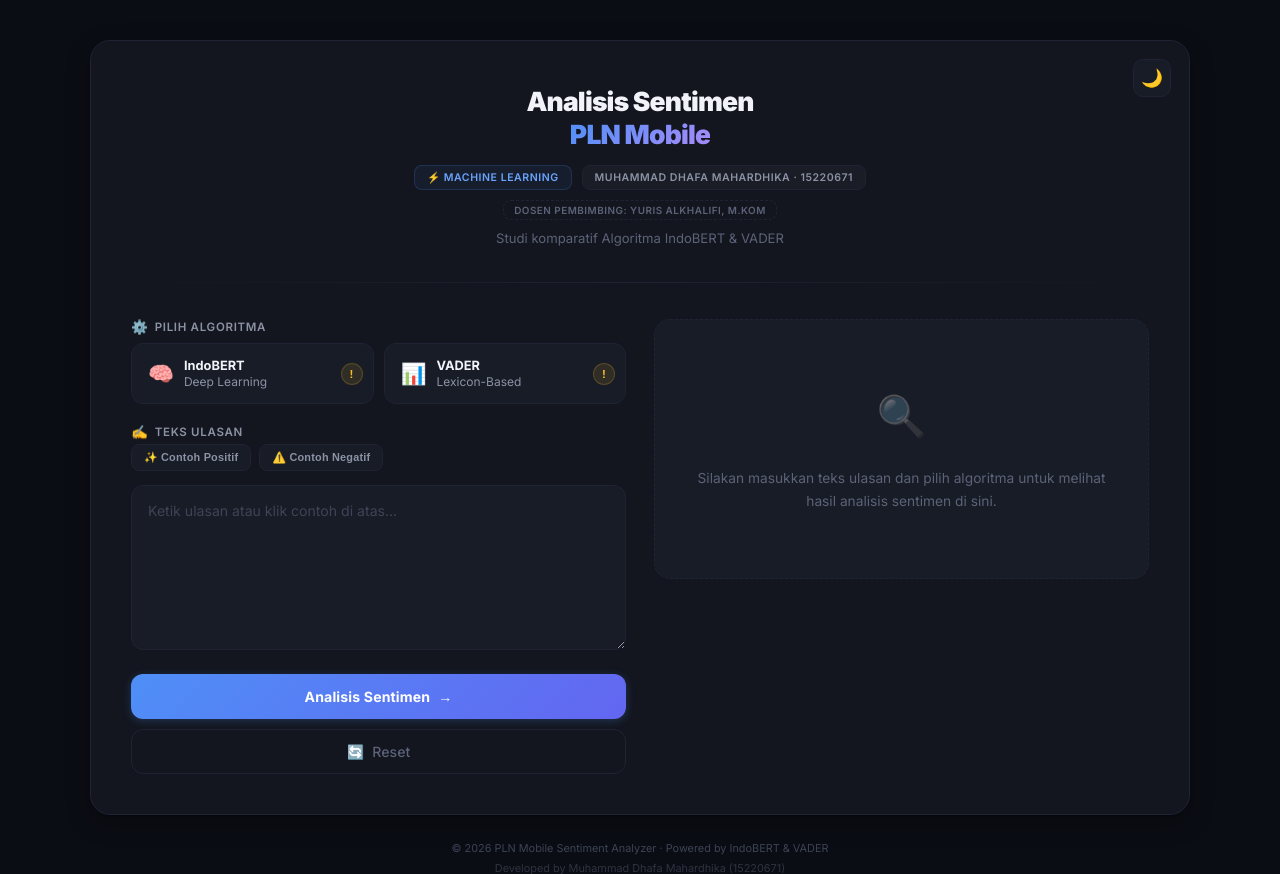
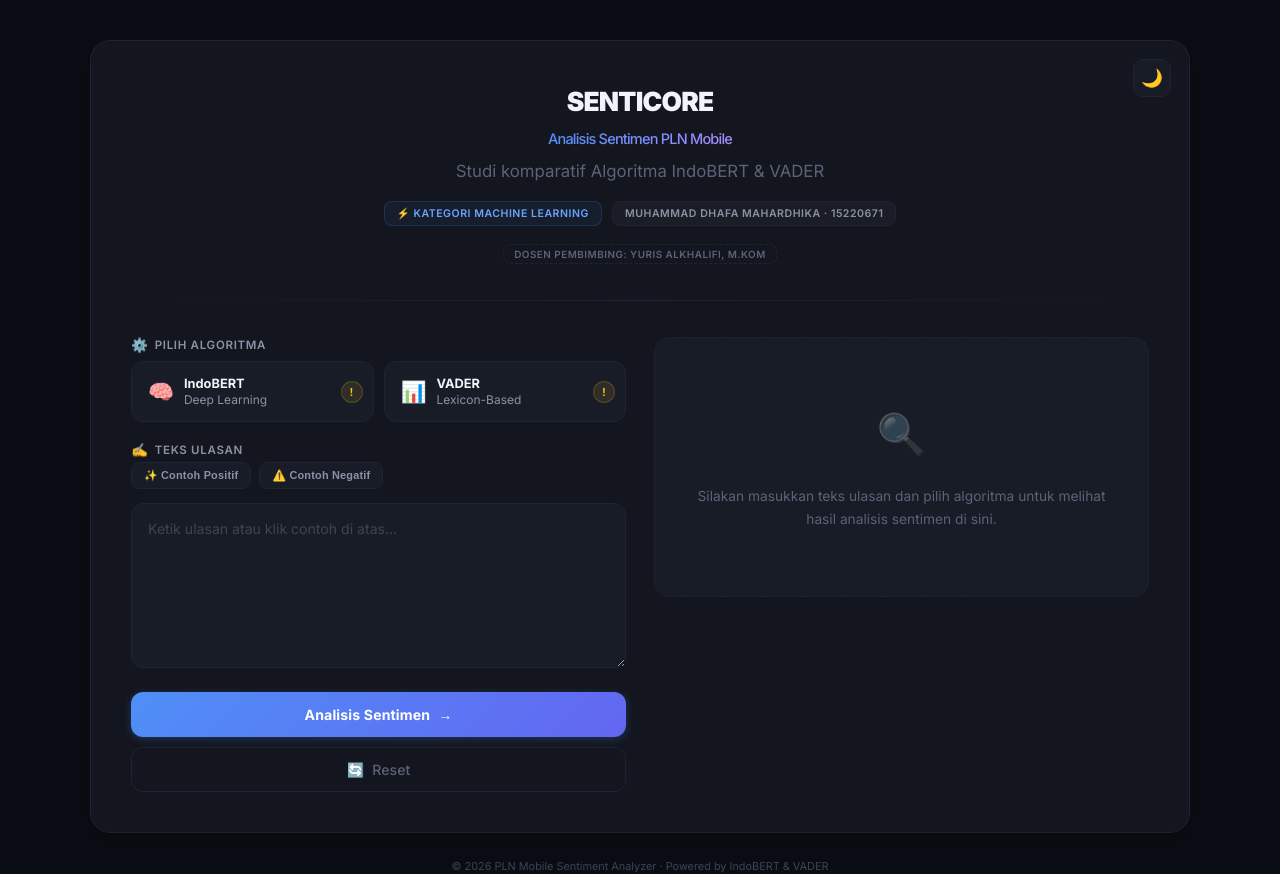
Before and after one commit to Dhafa30/analisis-sentimen, a Django app: page / in a window 1280 px wide. Shown: the top 874 px of the page. Run offline with Django 5.2, Linux system fonts and the light colour scheme.

Commit message:
Update UI header structure as requested by user

```diff
--- a/analyzer/templates/index.html
+++ b/analyzer/templates/index.html
@@ -1105,17 +1105,19 @@
 
             <!-- Header -->
             <div class="header">
-                <h1>Analisis Sentimen<br><span>PLN Mobile</span></h1>
+                <h1>SENTICORE<br><span style="font-size: 0.55em; color: var(--text-muted); font-weight: 500;">Analisis Sentimen PLN Mobile</span></h1>
+                <p class="header-desc" style="margin-bottom: 20px; font-size: 1.05rem;">Studi komparatif Algoritma IndoBERT & VADER</p>
                 <div class="header-sub">
-                    <div style="display: flex; gap: 10px; justify-content: center; flex-wrap: wrap;">
-                        <span class="tag tag-ml">⚡ Machine Learning</span>
+                    <div style="display: flex; gap: 10px; justify-content: center; flex-wrap: wrap; margin-bottom: 8px;">
+                        <span class="tag tag-ml">⚡ Kategori Machine Learning</span>
+                    </div>
+                    <div style="display: flex; gap: 10px; justify-content: center; flex-wrap: wrap; margin-bottom: 8px;">
                         <span class="tag tag-author">Muhammad Dhafa Mahardhika · 15220671</span>
                     </div>
                     <div style="display: flex; justify-content: center; width: 100%;">
                         <span class="tag tag-dosen">Dosen Pembimbing: Yuris Alkhalifi, M.Kom</span>
                     </div>
                 </div>
-                <p class="header-desc">Studi komparatif Algoritma IndoBERT & VADER</p>
             </div>
 
             <div class="divider"></div>
```
